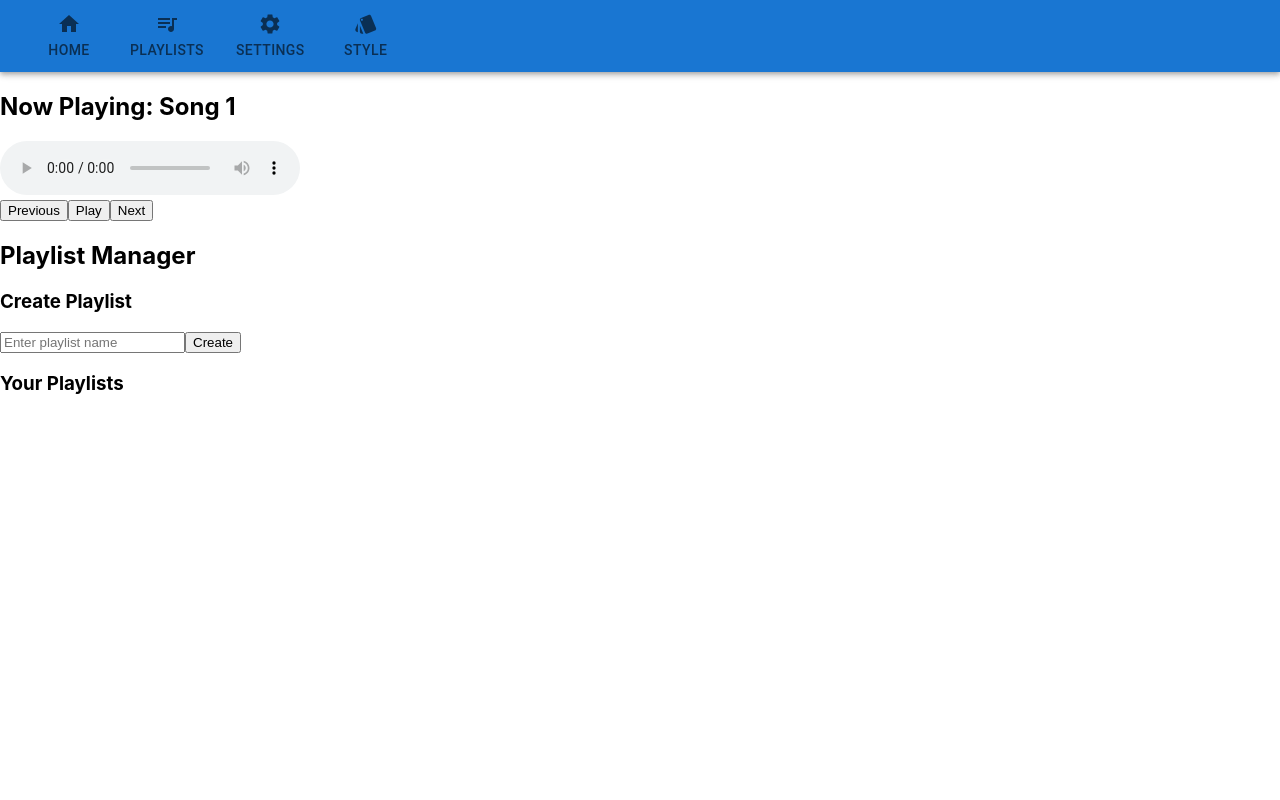
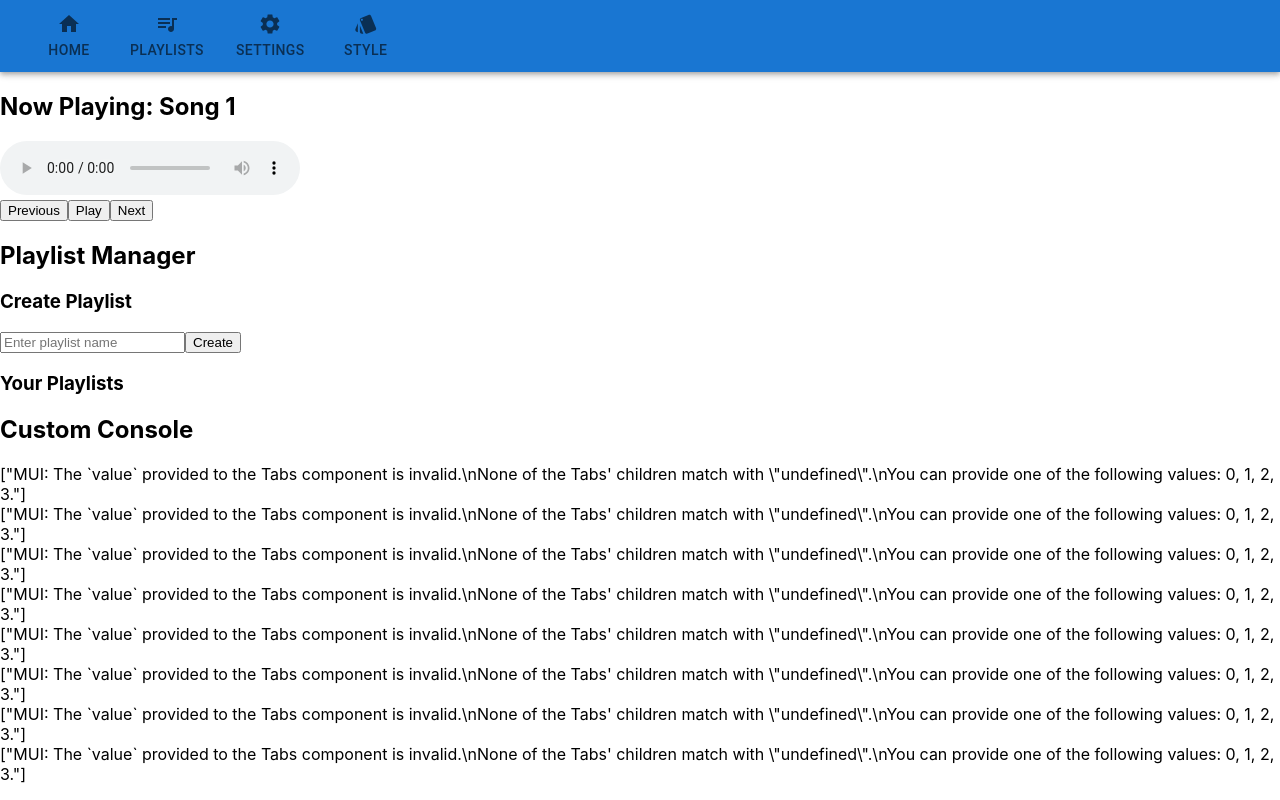
Before and after one commit to jpjuliao/react-audio-player, a React (Create React App) app: page / in a window 1280 px wide. Built offline with nearby package versions, Linux system fonts and the light colour scheme.

Commit message:
update readme

```diff
--- a/src/App.jsx
+++ b/src/App.jsx
@@ -7,6 +7,7 @@ import HomeIcon from '@mui/icons-material/Home';
 import QueueMusicIcon from '@mui/icons-material/QueueMusic';
 import SettingsIcon from '@mui/icons-material/Settings';
 import StyleIcon from '@mui/icons-material/Style';
+import CustomConsole from './components/CustomConsole';
 
 function App() {
   const [playlists, setPlaylists] = useState([]);
@@ -51,6 +52,7 @@ function App() {
         onPlaylistEdit={handlePlaylistEdit}
         onPlaylistDelete={handlePlaylistDelete}
       />
+      <CustomConsole />
     </div>
   );
 }
```
Also changed, not shown: 1 other file (tests, documents, lock files or other folders).
